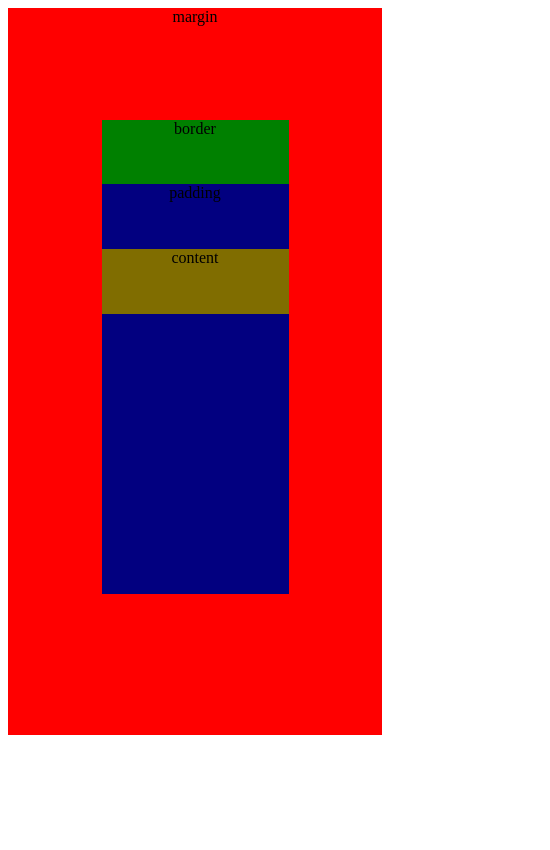
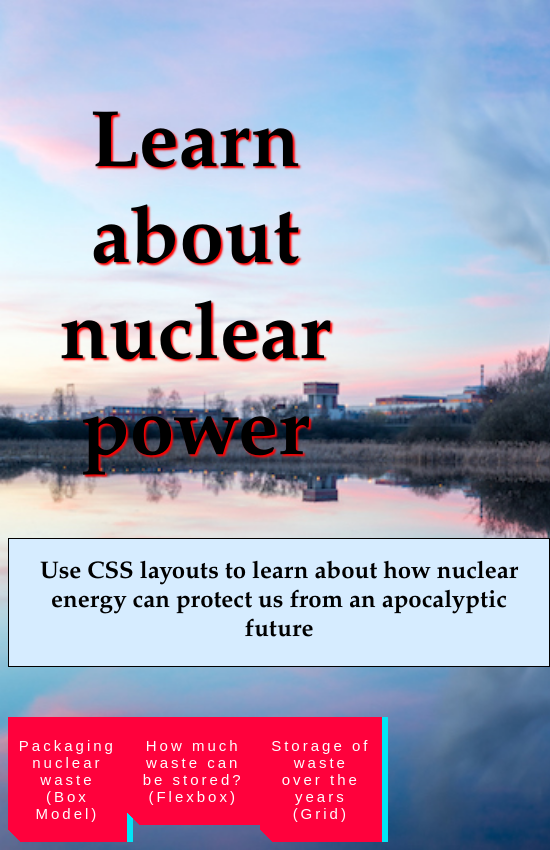
Before and after one commit to KelseyBrod/aishanisaha.github.io, a plain HTML site: page Laying out Layouts/index.html in a window 390 px wide. Shown: the whole page, 550 px wide, since content can reach past the window. Drawn offline with Linux system fonts and the light colour scheme.

Commit message:
re-did laying out layouts
overhaul of laying out layouts using feedback

```diff
--- /dev/null
+++ b/Laying out Layouts/Styles/boxsizing.css
@@ -0,0 +1,30 @@
+body {
+    font-family: "Garamond", Georgia, serif;
+    background-image: url("../Images/yucca\ mountain.jpeg");
+    background-size: cover;
+    text-align: center;
+    align-items: center;
+}
+
+@media screen and (min-width: 600px) {
+
+.boxmodel {
+    float: left;
+    padding: 0 20px 20px 200px;
+
+}
+
+p {
+    padding-right: 200px;
+    padding-top: 100px;
+    font-weight: 900;
+}
+
+
+}
+
+@media screen and (max-width: 1000px) {
+    p {
+        background-color: white;
+    }
+}
--- /dev/null
+++ b/Laying out Layouts/Styles/flexbox.css
@@ -0,0 +1,37 @@
+body {
+    background-color: bisque;
+    font-family: "Garamond", Georgia, serif;
+}
+.container {
+    display: flex;
+    flex-wrap: wrap;
+    background-color: lightblue;
+    justify-content: space-between;
+    box-shadow: inset;
+    margin: 0 200px;
+}
+
+img {
+    width: 100px;
+    height: 100px;
+    padding: 5px 5px;
+}
+
+p {
+    font-size: 30px;
+    font-weight: 300;
+    margin: 10px 100px;
+    margin-bottom: 40px;
+}
+
+h1 {
+    margin-left: 50px;
+}
+
+.how {
+    text-align: center;
+    position: relative;
+    bottom: 0%;
+    color: rgb(36, 152, 1);
+    background-color: rgb(255, 194, 194);
+}
--- /dev/null
+++ b/Laying out Layouts/Styles/grid.css
@@ -0,0 +1,54 @@
+body {
+    font-family: "Garamond", Georgia, serif;
+    background-color: rgb(226, 255, 255);
+}
+
+@media (min-width: 920px)  {
+    .container {
+        display: grid;
+        column-gap: 50px;
+        row-gap: 50px;
+        grid-template-columns: repeat(3, 33%);
+        justify-items: center;
+        text-align: center;
+    }
+}
+
+@media (max-width: 920px) {
+    .container {
+        display: grid;
+        column-gap: 50px;
+        row-gap: 50px;
+        grid-template-columns: repeat(2, 50%);
+        justify-items: center;
+        text-align: center;
+    }
+}
+
+b {
+    font-size: 25px;
+}
+
+p {
+    background-color: rgb(130, 173, 173);
+    padding: 30px 30px;
+}
+
+h1 {
+    margin-left: 30 px;
+}
+
+.text{
+    text-align: center;
+    font-size: 25px;
+    margin-top: 40px;
+    margin-bottom: 100px;
+}
+
+.how {
+    text-align: center;
+    position: relative;
+    bottom: 0%;
+    color: rgb(36, 152, 1);
+    background-color: rgb(255, 194, 194);
+}
--- a/Laying out Layouts/Styles/style.css
+++ b/Laying out Layouts/Styles/style.css
@@ -1,46 +1,128 @@
 * {
-    align-items: center;
-}
-#margin {
-    width: 100%;
-    height: 100%;
-    background: red;
-    overflow: hidden;
     text-align: center;
 }
 
-#border{
-    position: relative;
-    width: 50%;
-    height: 50%;
-    margin: auto;
-    margin-top: 25%;
-    background: green;
-    text-align: center;
+body {
+    font-family: "Garamond", Georgia, serif;
+    background-image: url("../Images/homebackground.jpg");
+    background-size: cover;
+    background-color: #0073f6;
+}
+
+h1{
+    display: block;
+    margin-top: 100px;
+    font-size: 80px;
+    text-shadow: 2px 2px 2px rgb(255, 0, 0);
 
 }
 
-#padding{
-    position: relative;
-    width: 100%;
-    height: 100%;
+h2{
+    display: block;
+    text-align: center;
     margin: auto;
-    margin-top: 25%;
-    margin-bottom: 75%;
-    padding-bottom: 75%;
-    background: rgb(2, 0, 128);
-    text-align: center;
-
+    width: 500px;
+    border: 1px solid black;
+    background-color: rgb(214, 236, 255);
+    padding: 20px;
 }
 
-#content{
-    position: relative;
-    width: 100%;
-    height: 100%;
+.home-options {
+    display: flex;
     margin: auto;
-    margin-top: 25%;
-    background: rgb(128, 109, 0);
-    text-align: center;
-    padding-bottom: 25%;
-    margin-bottom: 75%;
+    margin-top: 50px;
+    justify-content: space-between;
 }
+
+
+.selector,
+.selector:after {
+  width: auto;
+  height: auto;
+  font-size: 15px;
+  font-family: 'Bebas Neue', sans-serif;
+  background: linear-gradient(45deg, transparent 5%, #FF013C 5%);
+  border: 0;
+  color: #fff;
+  letter-spacing: 3px;
+  box-shadow: 6px 0px 0px #00E6F6;
+  outline: transparent;
+  position: relative;
+  user-select: none;
+  -webkit-user-select: none;
+  touch-action: manipulation;
+  padding: 20px 10px;
+  cursor: pointer;
+}
+
+.selector:after {
+  --slice-0: inset(50% 50% 50% 50%);
+  --slice-1: inset(80% -6px 0 0);
+  --slice-2: inset(50% -6px 30% 0);
+  --slice-3: inset(10% -6px 85% 0);
+  --slice-4: inset(40% -6px 43% 0);
+  --slice-5: inset(80% -6px 5% 0);
+
+  content: 'ALTERNATE TEXT';
+  display: block;
+  position: absolute;
+  top: 0;
+  left: 0;
+  right: 0;
+  bottom: 0;
+  background: linear-gradient(45deg, transparent 3%, #00E6F6 3%, #00E6F6 5%, #FF013C 5%);
+  text-shadow: -3px -3px 0px #F8F005, 3px 3px 0px #00E6F6;
+  clip-path: var(--slice-0);
+}
+
+.selector:hover:after {
+  animation: 1s glitch;
+  animation-timing-function: steps(2, end);
+}
+
+@keyframes glitch {
+  0% {
+    clip-path: var(--slice-1);
+    transform: translate(-20px, -10px);
+  }
+  10% {
+    clip-path: var(--slice-3);
+    transform: translate(10px, 10px);
+  }
+  20% {
+    clip-path: var(--slice-1);
+    transform: translate(-10px, 10px);
+  }
+  30% {
+    clip-path: var(--slice-3);
+    transform: translate(0px, 5px);
+  }
+  40% {
+    clip-path: var(--slice-2);
+    transform: translate(-5px, 0px);
+  }
+  50% {
+    clip-path: var(--slice-3);
+    transform: translate(5px, 0px);
+  }
+  60% {
+    clip-path: var(--slice-4);
+    transform: translate(5px, 10px);
+  }
+  70% {
+    clip-path: var(--slice-2);
+    transform: translate(-10px, 10px);
+  }
+  80% {
+    clip-path: var(--slice-5);
+    transform: translate(20px, -10px);
+  }
+  90% {
+    clip-path: var(--slice-1);
+    transform: translate(-10px, 0px);
+  }
+  100% {
+    clip-path: var(--slice-1);
+    transform: translate(0);
+  }
+}
--- a/Laying out Layouts/index.html
+++ b/Laying out Layouts/index.html
@@ -13,16 +13,23 @@
     </head>
 
     <body>
-        <div id="margin" >
-            margin
-            <div id="border" >
-                border
-                <div id="padding" >
-                    padding
-                    <div id="content" >
-                        content
-                    </div>
-                </div>
+        <h1>Learn about nuclear power</h1>
+        <h2>Use CSS layouts to learn about how nuclear energy can protect us from an apocalyptic future</h2>
+        <div class="home-options">
+            <div>
+                <a href="Pages/box-sizing.html">
+                    <button class="selector" role="button">Packaging nuclear waste (Box Model)</button>
+                </a>
+            </div>
+            <div>
+                <a href="Pages/flexbox.html">
+                    <button class="selector" role="button">How much waste can be stored? (Flexbox)</button>
+                </a>
+            </div>
+            <div>
+                <a href="Pages/grid.html">
+                    <button class="selector" role="button">Storage of waste over the years (Grid)</button>
+                </a>
             </div>
         </div>
     </body>
```
Also changed, not shown: Laying out Layouts/Pages/box-sizing.html (added, +26 -0 lines), Laying out Layouts/Pages/flexbox.html (added, +64 -0 lines), Laying out Layouts/Pages/grid.html (added, +44 -0 lines), index.html (+4 -4 lines), Laying out Layouts/Images/Boxmodeldetail.png (added), Laying out Layouts/Images/homebackground.jpg (added), Laying out Layouts/Images/nuclear waste flexbox.png (added), Laying out Layouts/Images/yucca mountain.jpeg (added).
